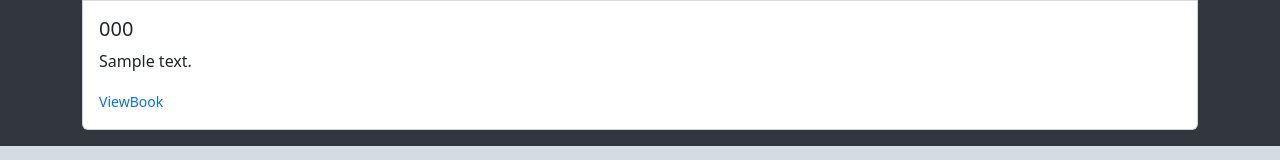
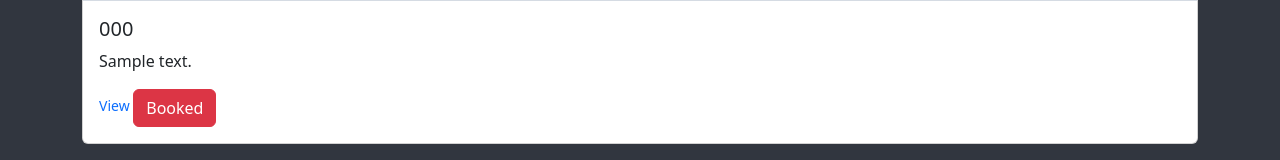
Before and after one commit to Moonvynl/Booking-system, a Django app: page /rooms/1/ in a window 1280 px wide. Shown: the part 936-1096 px from the top of the page. Run offline with Django 5.2, Linux system fonts and the light colour scheme; tables that the repository leaves empty hold one stand-in row (values such as "Sample post"); grey boxes marked "Sample" are stand-in pictures; some libraries are stand-ins or nearby versions.

Commit message:
Added booking check and booking time for rooms template

```diff
--- a/booking/models.py
+++ b/booking/models.py
@@ -1,6 +1,9 @@
 from django.db import models
 from django.contrib.auth.models import User
 from django.conf import settings
+from django.utils import timezone
+
+
 
 class Region(models.Model):
     name = models.CharField(max_length = 63)
@@ -14,7 +17,7 @@ class Region(models.Model):
 
 
 class Hotel(models.Model):
-    region = models.ForeignKey(Region, on_delete = models.CASCADE, related_name = "hotels", default='default region value')
+    region = models.ForeignKey(Region, on_delete = models.CASCADE, related_name = "hotels", default = 1)
     name = models.CharField(max_length = 63)
     img = models.ImageField(upload_to = "hotels", default='img/default_image.jpg')
     rating = models.IntegerField()
@@ -37,6 +40,14 @@ class Room(models.Model):
     capacity = models.IntegerField()
     location = models.TextField()
     description = models.TextField()
+
+    def is_booked(self):
+        return Booking.objects.filter(room = self, end_time = timezone.now()).exists()
+
+    def time(self):
+        booking = Booking.objects.filter(room = self)
+        return f"{booking[0].start_time} - {booking[0].end_time}" if booking else None
+
 
     def __str__(self):
         return f"Room - {self.number}"
--- a/booking/views.py
+++ b/booking/views.py
@@ -2,6 +2,9 @@ from django.shortcuts import render, redirect
 from booking.models import *
 from django.http import HttpResponse
 from django.contrib.auth import logout
+from datetime import datetime
+
+
 
 def logout_view(request):
     logout(request)
@@ -37,8 +40,9 @@ def get_hotels_by_region(request, pk):
 def get_rooms_by_hotel(request, pk):
     rooms = Room.objects.filter(hotel = pk)
 
+
     context = {
-        "rooms": rooms
+        "rooms": rooms,
     }
 
     return render(
--- a/templates/booking/rooms_list.html
+++ b/templates/booking/rooms_list.html
@@ -7,7 +7,12 @@
     <div class="card-body">
         <h5 class="card-title">{{room.number}}</h5>
         <p class="card-text">{{room.description}}</p>
-        <p class="card-text"><small class="text-body-secondary"><a href="{% url 'room-details' room.id%}">View</a><a href="{% url 'book-room' room.id %}">Book</a></small></p>
+        <p class="card-text"><small class="text-body-secondary"><a href="{% url 'room-details' room.id%}">View</a>
+        {% if not room.is_booked %}
+        <a href="#" class="btn btn-danger text-white">Booked</a></small></p>
+        {% else %}
+            <a href="{% url 'book-room' room.id %}">Book</a></small></p>
+        {% endif %}
     </div>
 </div>
 </div>
```
Also changed, not shown: booking/migrations/0005_room_is_booked_alter_hotel_region.py (added), booking/migrations/0006_alter_hotel_region.py (added), booking/migrations/0007_alter_hotel_region.py (added), booking/migrations/0008_alter_hotel_region.py (added), booking/migrations/0009_remove_room_is_booked.py (added), hotels/default_2TNqgl5.png (added), rooms/default_ih7KUQz.png (added).
